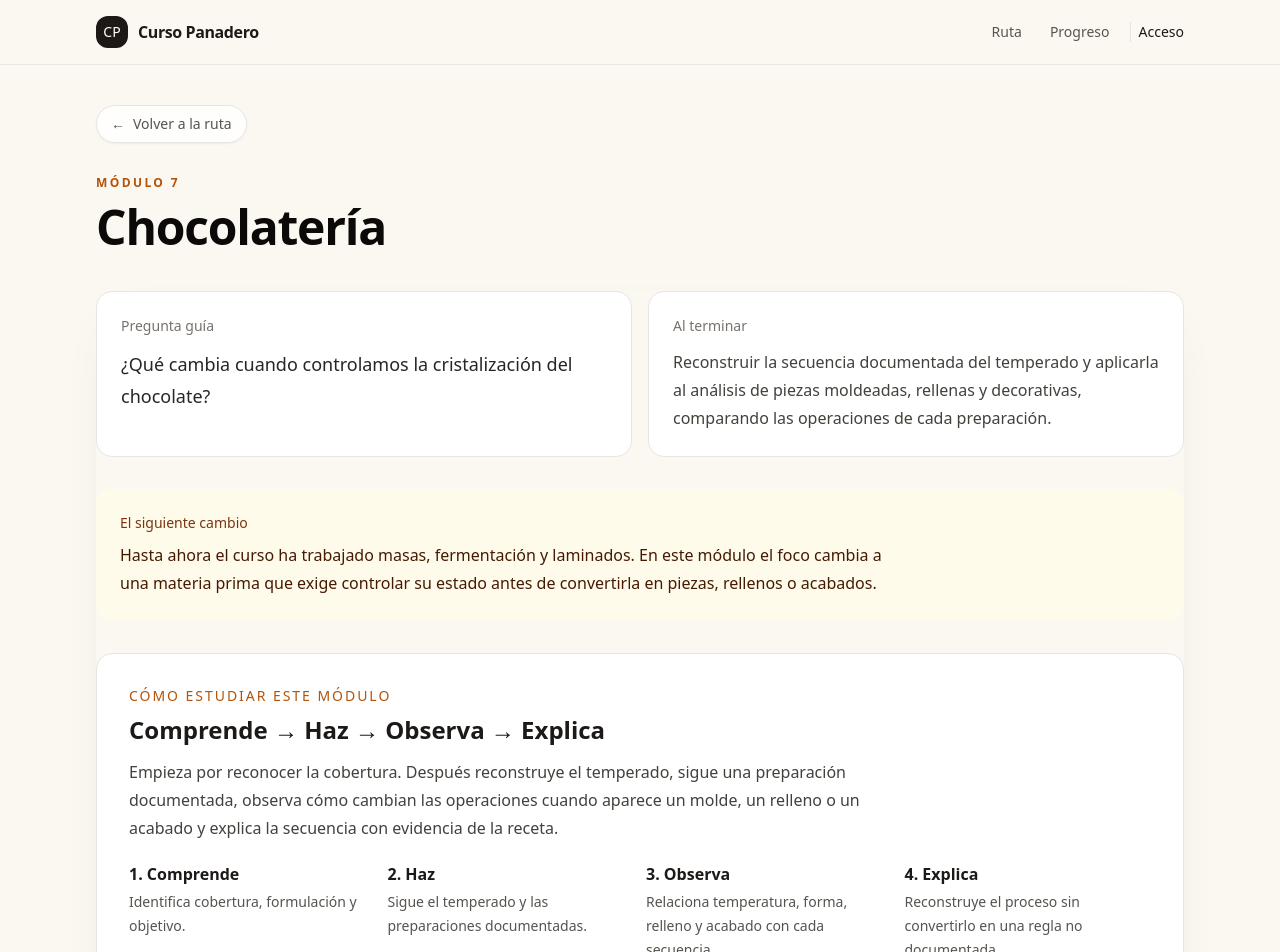
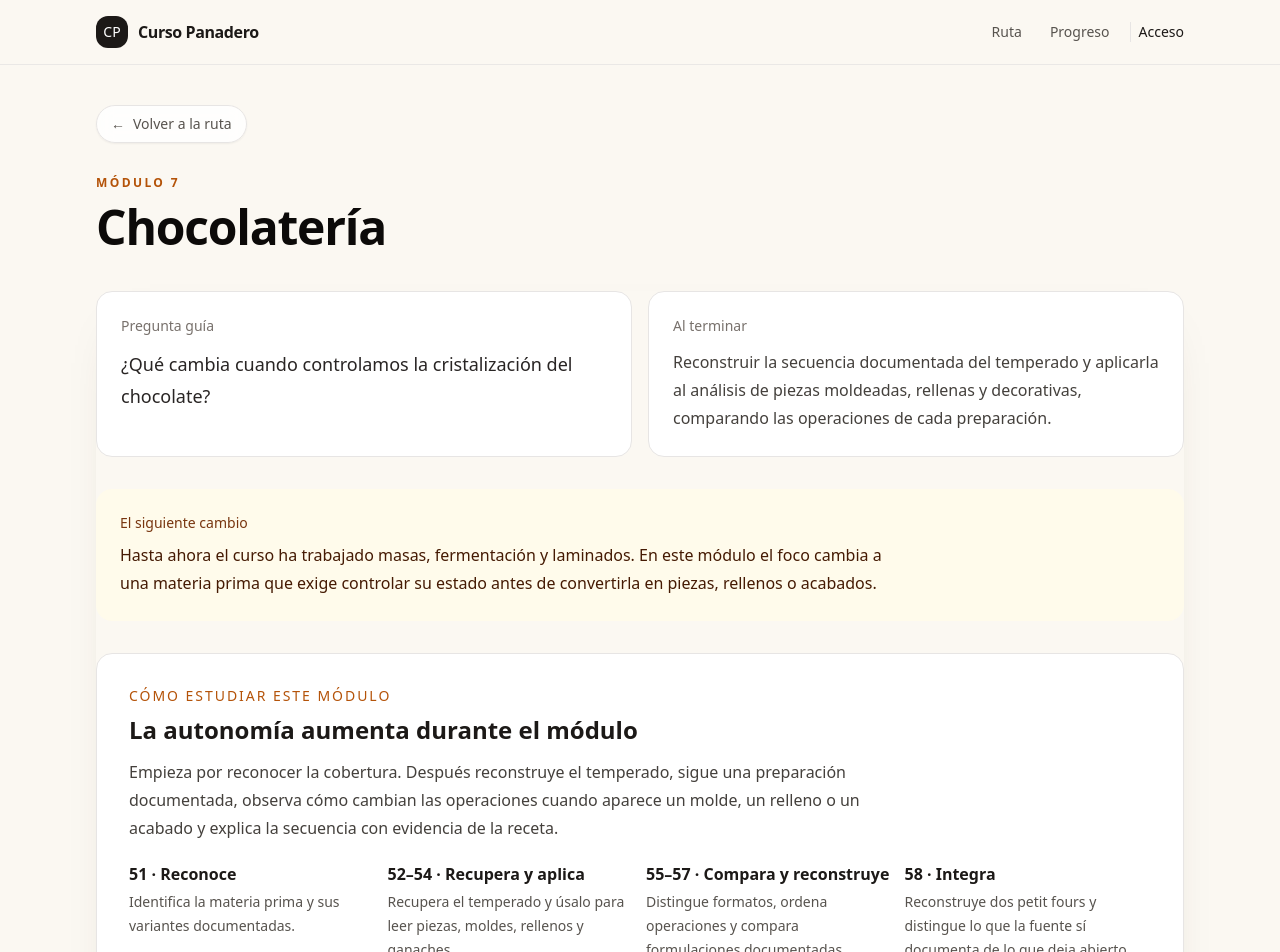
Before and after one commit to Drworm82/CursoPanadero, a Next.js app: page /modulo-7 in a window 1280 px wide. Shown: the top 952 px of the page. Built offline with nearby package versions, Linux system fonts and the light colour scheme; no server answers.

Commit message:
pedagogia: graduar autonomia en modulo 7

```diff
--- a/pages/modulo-7.js
+++ b/pages/modulo-7.js
@@ -43,13 +43,13 @@ export default function ModuleSevenPage() {
 
         <section className="rounded-2xl border border-stone-200 bg-white p-6 sm:p-8">
           <p className="text-sm font-medium uppercase tracking-[0.14em] text-amber-700">Cómo estudiar este módulo</p>
-          <h2 className="mt-2 text-2xl font-semibold text-stone-900">Comprende → Haz → Observa → Explica</h2>
+          <h2 className="mt-2 text-2xl font-semibold text-stone-900">La autonomía aumenta durante el módulo</h2>
           <p className="mt-3 max-w-3xl leading-7 text-stone-700">Empieza por reconocer la cobertura. Después reconstruye el temperado, sigue una preparación documentada, observa cómo cambian las operaciones cuando aparece un molde, un relleno o un acabado y explica la secuencia con evidencia de la receta.</p>
           <div className="mt-5 grid gap-3 md:grid-cols-4">
-            <div><p className="font-semibold text-stone-900">1. Comprende</p><p className="mt-1 text-sm leading-6 text-stone-600">Identifica cobertura, formulación y objetivo.</p></div>
-            <div><p className="font-semibold text-stone-900">2. Haz</p><p className="mt-1 text-sm leading-6 text-stone-600">Sigue el temperado y las preparaciones documentadas.</p></div>
-            <div><p className="font-semibold text-stone-900">3. Observa</p><p className="mt-1 text-sm leading-6 text-stone-600">Relaciona temperatura, forma, relleno y acabado con cada secuencia.</p></div>
-            <div><p className="font-semibold text-stone-900">4. Explica</p><p className="mt-1 text-sm leading-6 text-stone-600">Reconstruye el proceso sin convertirlo en una regla no documentada.</p></div>
+            <div><p className="font-semibold text-stone-900">51 · Reconoce</p><p className="mt-1 text-sm leading-6 text-stone-600">Identifica la materia prima y sus variantes documentadas.</p></div>
+            <div><p className="font-semibold text-stone-900">52–54 · Recupera y aplica</p><p className="mt-1 text-sm leading-6 text-stone-600">Recupera el temperado y úsalo para leer piezas, moldes, rellenos y ganaches.</p></div>
+            <div><p className="font-semibold text-stone-900">55–57 · Compara y reconstruye</p><p className="mt-1 text-sm leading-6 text-stone-600">Distingue formatos, ordena operaciones y compara formulaciones documentadas.</p></div>
+            <div><p className="font-semibold text-stone-900">58 · Integra</p><p className="mt-1 text-sm leading-6 text-stone-600">Reconstruye dos petit fours y distingue lo que la fuente sí documenta de lo que deja abierto.</p></div>
           </div>
         </section>
 
```
